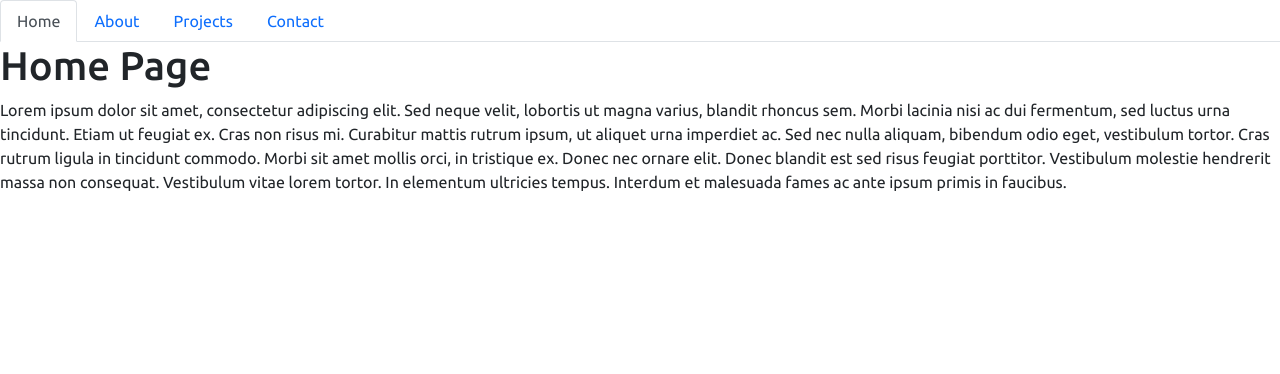
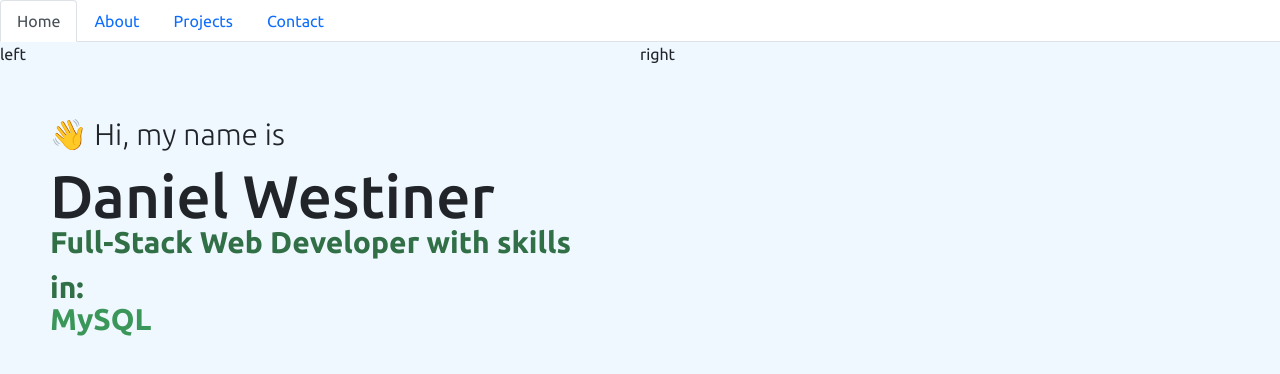
Before and after one commit to DanielWestiner/portfolio-3-react, a React (Create React App) app: page / in a window 1280 px wide. Shown: the top 374 px of the page. Built offline with nearby package versions, Linux system fonts and the light colour scheme.

Commit message:
worked on welcome home page, scrolling animation

```diff
--- a/src/components/NavTabs.js
+++ b/src/components/NavTabs.js
@@ -7,8 +7,6 @@
         <a
           href="#home"
           onClick={() => handlePageChange('Home')}
-          //*  TODO: BONUS: Add a comment explaining what kind of operator this is and what it is checking for
-
           className={currentPage === 'Home' ? 'nav-link active' : 'nav-link'}
         >
           Home
@@ -18,7 +16,6 @@
         <a
           href="#about"
           onClick={() => handlePageChange('About')}
-
           className={currentPage === 'About' ? 'nav-link active' : 'nav-link'}
         >
           About
@@ -28,7 +25,6 @@
         <a
           href="#projects"
           onClick={() => handlePageChange('Projects')}
-
           className={currentPage === 'Projects' ? 'nav-link active' : 'nav-link'}
         >
           Projects
@@ -37,7 +33,6 @@
       <li className="nav-item">
         <a
           href="#contact"
-
           onClick={() => handlePageChange('Contact')}
           className={currentPage === 'Contact' ? 'nav-link active' : 'nav-link'}
         >
--- a/src/components/pages/Home.js
+++ b/src/components/pages/Home.js
@@ -1,21 +1,30 @@
 import React from 'react';
+import '../../styles/Home.css'
 
 export default function Home() {
   return (
-    <div>
-      <h1>Home Page</h1>
-      <p>
-        Lorem ipsum dolor sit amet, consectetur adipiscing elit. Sed neque
-        velit, lobortis ut magna varius, blandit rhoncus sem. Morbi lacinia nisi
-        ac dui fermentum, sed luctus urna tincidunt. Etiam ut feugiat ex. Cras
-        non risus mi. Curabitur mattis rutrum ipsum, ut aliquet urna imperdiet
-        ac. Sed nec nulla aliquam, bibendum odio eget, vestibulum tortor. Cras
-        rutrum ligula in tincidunt commodo. Morbi sit amet mollis orci, in
-        tristique ex. Donec nec ornare elit. Donec blandit est sed risus feugiat
-        porttitor. Vestibulum molestie hendrerit massa non consequat. Vestibulum
-        vitae lorem tortor. In elementum ultricies tempus. Interdum et malesuada
-        fames ac ante ipsum primis in faucibus.
-      </p>
+    <div className="intro">
+      <div className='intro-left'>left
+        <div className='intro-left-wrapper'>
+          <h2 className='introduction'>👋  Hi, my name is </h2>
+          <h1 className='intro-name'>Daniel Westiner</h1>
+          <div className='intro-title-item1'>Full-Stack Web Developer with skills in:</div>
+          <div className='intro-title'>
+            <div className='intro-title-wrapper'>
+              <div className='intro-title-item'>HTML</div>
+              <div className='intro-title-item'>CSS</div>
+              <div className='intro-title-item'>JavaScript</div>
+              <div className='intro-title-item'>Node.js</div>
+              <div className='intro-title-item'>Express</div>
+              <div className='intro-title-item'>MySQL</div>
+              <div className='intro-title-item'>MongoDB</div>
+              <div className='intro-title-item'>React</div>
+            </div>
+          </div>
+        </div>
+      </div>
+      <div className='intro-right'>right</div>
+
     </div>
   );
 }
--- /dev/null
+++ b/src/styles/Home.css
@@ -0,0 +1,64 @@
+.intro {
+    display: flex;
+    height: 100vh;
+    background-color: aliceblue;
+}
+
+.intro-left {
+    flex: 1;
+}
+
+.intro-right {
+    flex: 1
+}
+
+.intro-left-wrapper {
+    padding: 50px;
+}
+
+.introduction {
+    font-size: 30px;
+    font-weight: 300;
+}
+
+.intro-name {
+    font-size: 60px;
+}
+
+.intro-title {
+    height: 50px;
+    overflow: hidden;
+}
+
+.intro-title-wrapper {
+    height: 100%;
+    animation: move 8s ease-in-out infinite alternate;
+}
+
+@keyframes move {
+    14.2857142857%{ transform: translateY(-50px);}
+    28.5714285714%{ transform: translateY(-100px);}
+    42.8571428571%{ transform: translateY(-150px);}
+    57.1428571428%{ transform: translateY(-200px);}
+    71.4285714285%{ transform: translateY(-250px);}
+    85.7142857142%{ transform: translateY(-300px);}
+    100%{ transform: translateY(-350px);}
+}
+
+.intro-title-item1 {
+    height: 50px;
+    font-size: 30px;
+    font-weight: bold;
+    color: rgb(49, 112, 70);
+    display: flex;
+    align-items: center;
+}
+
+.intro-title-item {
+    height: 50px;
+    font-size: 30px;
+    font-weight: bold;
+    color: rgb(59, 150, 89);
+    display: flex;
+    align-items: center;
+}
```
